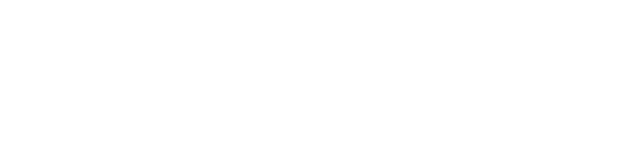
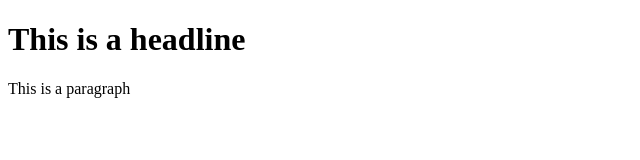
Before and after one commit to kellywhatwhat/kellywhatwhat.github.io, a plain HTML site: page index.html in a window 1280 px wide. Shown: the whole page, without its empty margins (0-640 px from the left). Drawn offline with Linux system fonts and the light colour scheme.

Commit message:
Update index.html
First text added

```diff
--- a/index.html
+++ b/index.html
@@ -12,6 +12,7 @@
 </head>
 
 <body>
-
+  <h1> This is a headline </h1>
+  <p> This is a paragraph </p>
 </body>
 </html>
```
